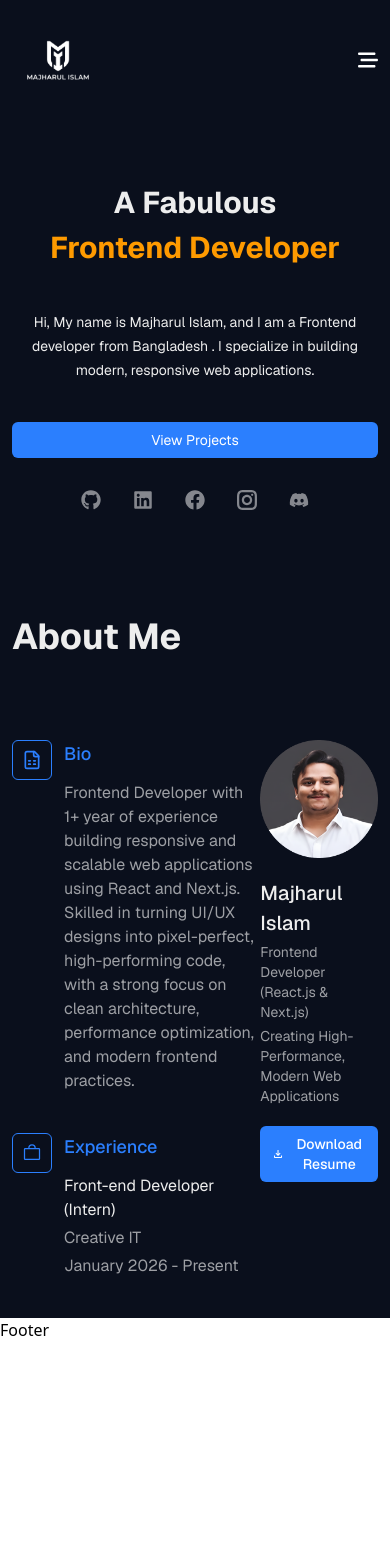
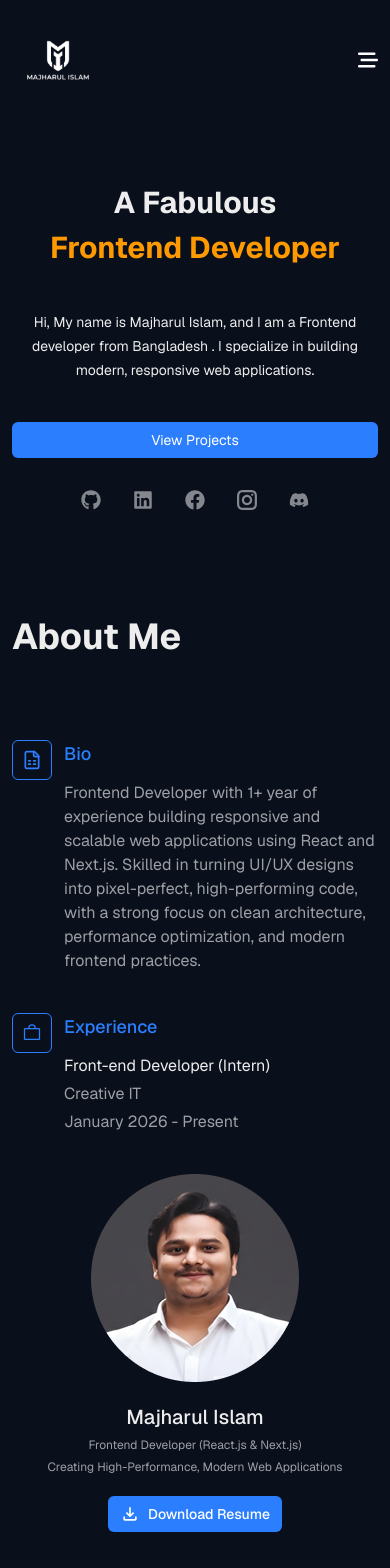
Before and after one commit to Sijan666/personalPortfolio, a React (Vite) app: page / in a window 390 px wide. Shown: the top 1568 px of the page. Before the commit the page ends 1342 px from the top, so only its background shows below. Built offline with nearby package versions, Linux system fonts and the light colour scheme.

Commit message:
add responsive in about section

```diff
--- a/src/components/layouts/About.jsx
+++ b/src/components/layouts/About.jsx
@@ -16,7 +16,7 @@ const About = () => {
                         <h3 className='text-[36px] font-bold text-[#EDEDED] beforeAfter'>About Me</h3>
                     </div>
                     <div className="mt-[72px]">
-                        <div className="flex justify-between">
+                        <div className="flex flex-col lg:flex-row gap-y-10 justify-between">
                             {/* left side */}
                             <div className="left lg:w-[816px]">
                                 {/* 1st chapter */}
@@ -45,16 +45,16 @@ const About = () => {
                             {/* right side */}
                             <div className="right">
                                 {/* img */}
-                                <Images imgSrc={sijan}/>
+                                <Images imgSrc={sijan} className={'mx-auto lg:mx-0'}/>
                                 {/* details */}
-                                <div className="mt-5">
+                                <div className="mt-5 text-center lg:text-left">
                                     <h4 className='text-[20px] font-medium text-[#EDEDED]'>Majharul Islam</h4>
-                                    <p className='pt-1 text-white/60 text-sm'>Frontend Developer (React.js & Next.js)</p>
-                                    <p className='pt-1 text-white/60 text-sm'>Creating High-Performance, Modern Web Applications</p>
+                                    <p className='pt-1 text-white/60 text-[12px] lg:text-sm'>Frontend Developer (React.js & Next.js)</p>
+                                    <p className='pt-1 text-white/60 text-[12px] lg:text-sm'>Creating High-Performance, Modern Web Applications</p>
                                 </div>
                                 {/* btn */}
                                 <div className="btn mt-5">
-                                    <button className='py-2 px-3 bg-[#2B7FFE] text-white text-sm font-medium rounded-md flex items-center gap-x-2 cursor-pointer'><MdOutlineFileDownload size={20}/>Download Resume</button>
+                                    <button className='py-2 px-3 bg-[#2B7FFE] text-white text-sm font-medium rounded-md flex items-center gap-x-2 cursor-pointer mx-auto lg:mx-0'><MdOutlineFileDownload size={20}/>Download Resume</button>
                                 </div>
                             </div>
                         </div>
```
